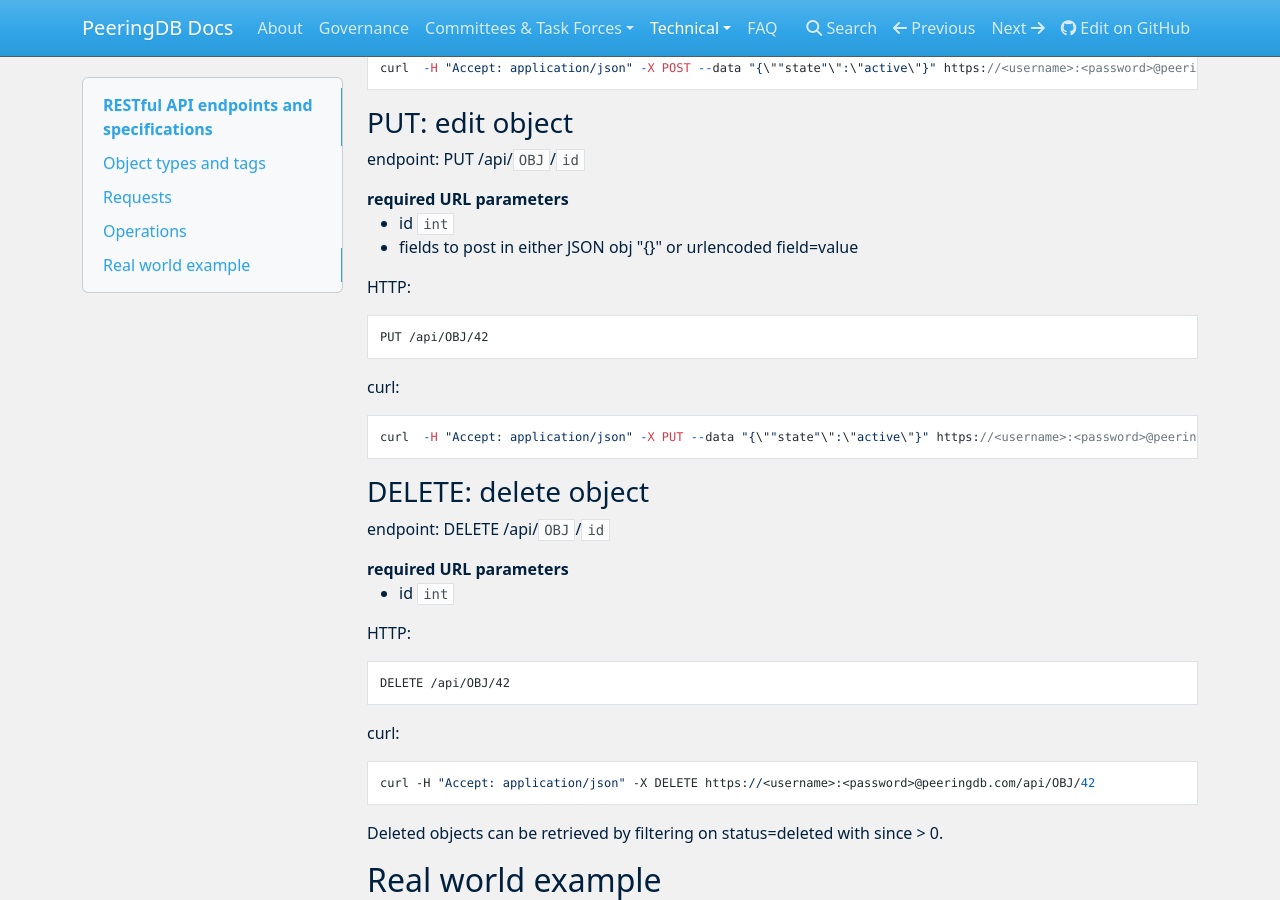
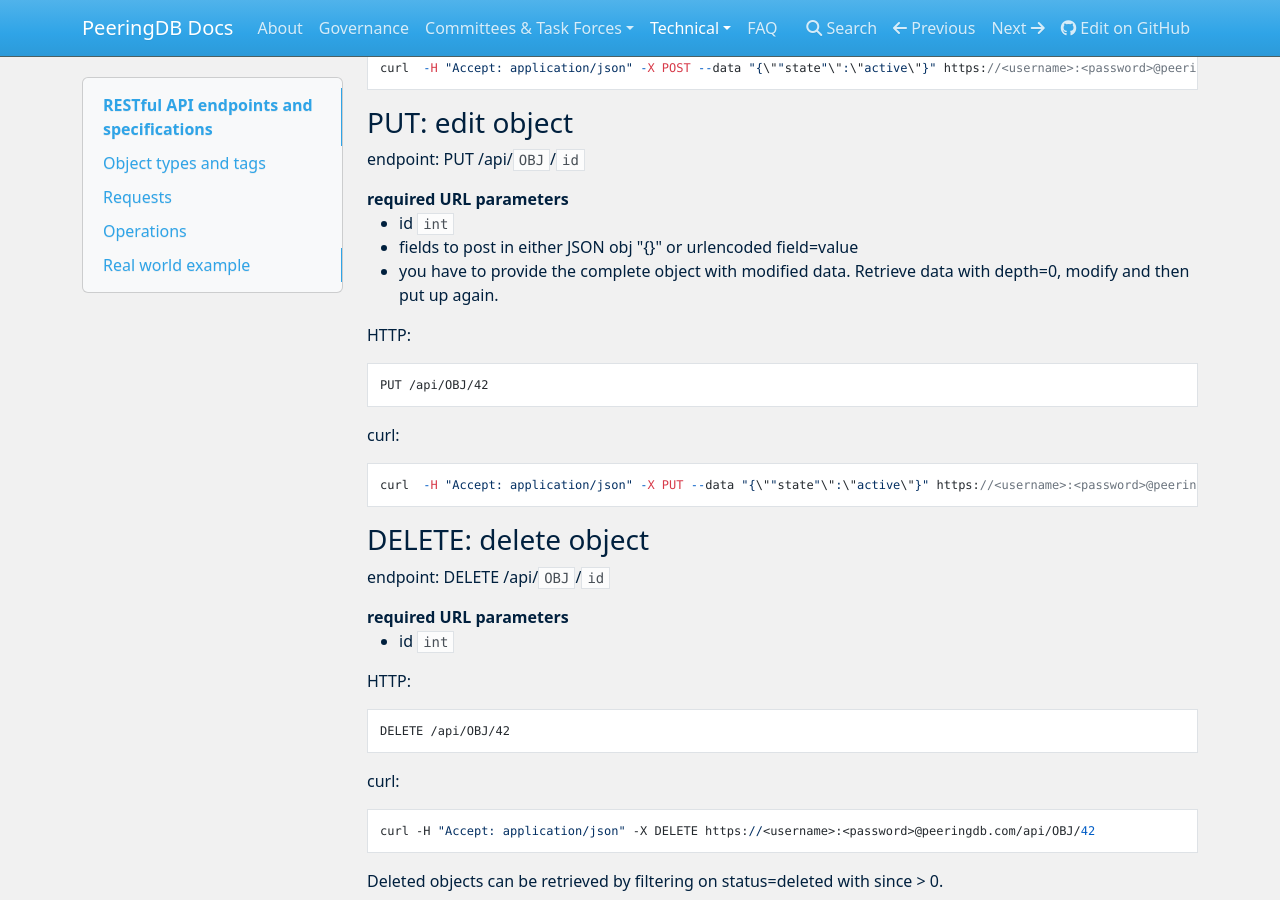
Before and after one commit to peeringdb/docs, an MkDocs documentation site: the page built from docs/api_specs.md, in a window 1280 px wide and 900 px high, scrolled down 4712 px. Built offline with MkDocs 1.6.1, drawn with Linux system fonts in a browser that asks for light colours; nearby versions of some CDN libraries.

Commit message:
Update api_specs.md
For PUT you have to provide the whole dataset. Not only the field(s) you changed. This would only be possible with the PATCH operations which is not yet supported

```diff
--- a/docs/api_specs.md
+++ b/docs/api_specs.md
@@ -223,6 +223,7 @@
 
     - id `int`
     - fields to post in either JSON obj "{}" or urlencoded field=value
+    - you have to provide the complete object with modified data. Retrieve data with depth=0, modify and then put up again.
 
 HTTP:
 
```
